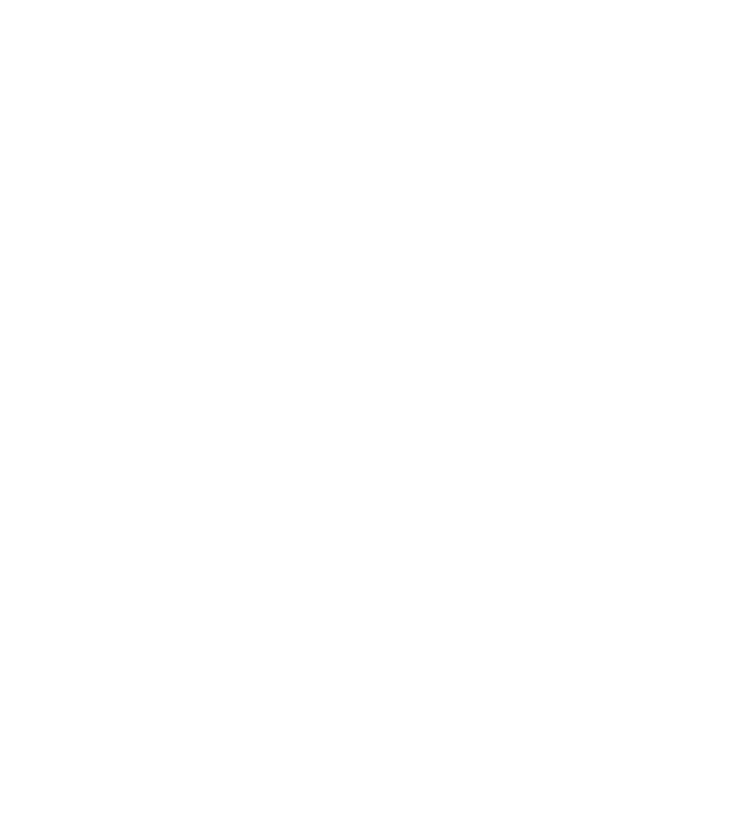
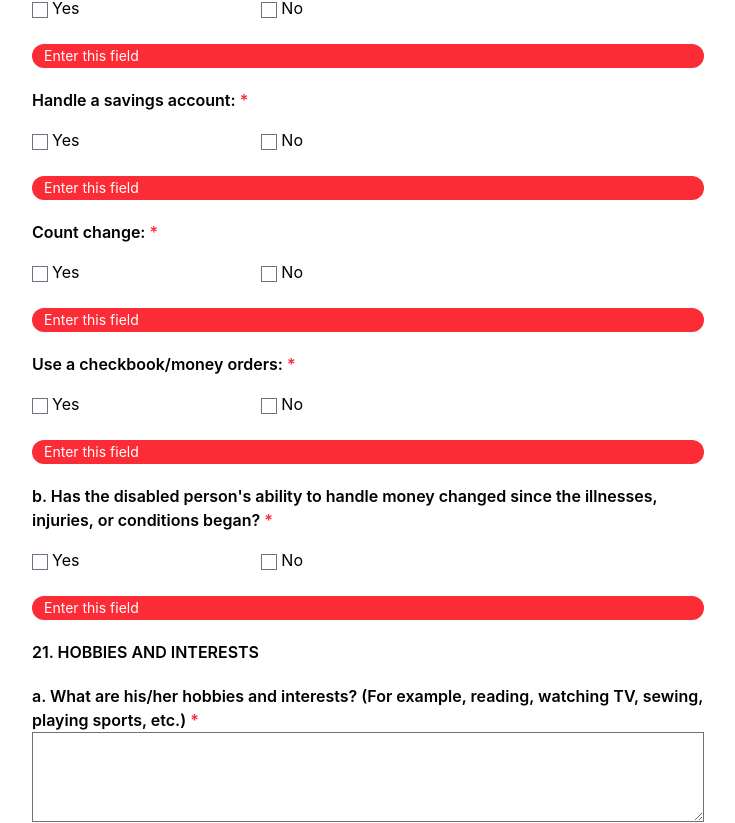
Before and after one commit to nabeelimtiaz667/ssa-3380-updated, a React (Vite) app: page / in a window 1280 px wide. Shown: the part 3920-4743 px from the top of the page, without its empty margins (272-1007 px from the left). Before the commit the page ends 3748 px from the top, so only its background shows below. Built offline with nearby package versions, Linux system fonts and the light colour scheme.

Commit message:
7 sections completed

```diff
--- a/src/shared/Inputs.jsx
+++ b/src/shared/Inputs.jsx
@@ -100,6 +100,7 @@
   checkboxObject,
   labelText = "",
   name = "",
+  gridCols = 3,
 }) => {
   const [selected, setSelected] = useState([]);
   const [otherText, setOtherText] = useState("");
@@ -137,7 +138,7 @@
       <FormLabel id={`label_for_${name}`}>
         {labelText} {required && <Required />}
       </FormLabel>
-      <div className="checkbox-group grid grid-cols-3 gap-4">
+      <div className={`checkbox-group grid grid-cols-${gridCols} gap-4`}>
         {checkOptions.map((option) => (
           <label key={option} style={{ display: "block" }}>
             <input
--- a/src/views/WorkingForm.jsx
+++ b/src/views/WorkingForm.jsx
@@ -62,6 +62,19 @@
   const [goOutAloneNo, setGoOutAloneNo] = useState("");
   const [disableDriving, setDisableDriving] = useState([]);
   const [disableDrivingNo, setDisableDrivingNo] = useState("");
+  const [disableShopping, setDisableShopping] = useState([]);
+  const [disableDoShopping, setDisableDoShopping] = useState(null);
+  const [whatShops, setWhatShops] = useState("");
+  const [howLongShop, setHowLongShop] = useState("");
+  const [payBills, setPayBills] = useState([]);
+  const [savingAccounts, setsavingAccounts] = useState([]);
+  const [countChange, setcountChange] = useState([]);
+  const [useCheckbook, setuseCheckbook] = useState([]);
+  const [no_money, setNoMoney] = useState("");
+  const [handleMoney, setHandleMoney] = useState([]);
+  const [handleMoneyYes, setHandleMoneyYes] = useState("");
+  const [hobbies, setHobbies] = useState("");
+  const [wellhobbies, setWellHobbies] = useState("");
 
   const jotformObject = {
     q190_1Name: disableName,
@@ -119,6 +132,18 @@
     q409_ifno: goOutAloneNo,
     q408_dDoes: disableDriving,
     q410_ifYou410: disableDrivingNo,
+    q486_doesThe: disableShopping,
+    q412_aIf: disableDoShopping,
+    q413_bDescribe: whatShops,
+    q414_cHow: howLongShop,
+    q416_payBills: payBills,
+    q417_handleA: savingAccounts,
+    q418_countChange: countChange,
+    q419_useA: useCheckbook,
+    q421_explainAll: no_money,
+    q420_useA420: handleMoney,
+    q422_ifyes422: handleMoneyYes,
+    q425_aWhat: hobbies,
   };
 
   // If checkbox yes with textbox has no, then remove the answers of yes textbox
@@ -195,6 +220,18 @@
       setDisableDrivingNo("");
     }
   }, [doesGoOutside]);
+  useEffect(() => {
+    if (disableShopping.includes("No")) {
+      setDisableDoShopping(null);
+      setWhatShops("");
+      setHowLongShop("");
+    }
+  }, [disableShopping]);
+  useEffect(() => {
+    if (handleMoney.includes("No")) {
+      setHandleMoneyYes("");
+    }
+  }, [handleMoney]);
 
   // If checkbox no with textbox has yes, then remove the answers of no textbox
   useEffect(() => {
@@ -218,6 +255,19 @@
       setDisableDrivingNo("");
     }
   }, [disableDriving]);
+
+  useEffect(() => {
+    const everyYes = [
+      ...payBills,
+      ...savingAccounts,
+      ...countChange,
+      ...useCheckbook,
+    ];
+    // Check if every item is yes
+    if (everyYes.every((item) => item === "Yes")) {
+      setNoMoney("");
+    }
+  }, [payBills, savingAccounts, countChange, useCheckbook]);
 
   const convertObject = () => {
     const data = FlattenData(jotformObject);
@@ -765,6 +815,128 @@
         </>
       )}
 
+      <FormLabel id="house_and_work">19. SHOPPING</FormLabel>
+
+      <YesNoCheckbox
+        checkboxObject={setDisableShopping}
+        labelText="Does the disabled person do shopping?"
+        required
+        name="disable_shopping"
+      />
+      {disableShopping.includes("Yes") && (
+        <>
+          <CheckboxGroup
+            checkboxObject={setDisableDoShopping}
+            options={["In stores", "By phone", "By mail", "By computer"]}
+            labelText="a. If the disabled person does any shopping, does he/she shop: (Check all that apply.)"
+            name="disable_do_shopping"
+            required
+          />
+          <Textbox
+            id="what_shops"
+            name="what_shops"
+            state={whatShops}
+            setState={setWhatShops}
+            labelText="b. Describe what he/she shops for."
+            textarea
+            limit={200}
+            rows={2}
+            required
+          />
+          <Textbox
+            id="how_long_shop"
+            name="how_long_shop"
+            state={howLongShop}
+            setState={setHowLongShop}
+            labelText="c. How often does he/she shop and how long does it take?"
+            textarea
+            limit={300}
+            rows={3}
+            required
+          />
+        </>
+      )}
+
+      <FormLabel id="money_questions">20. MONEY</FormLabel>
+      <FormLabel id="able_money">a. Is he/she able to:</FormLabel>
+
+      <YesNoCheckbox
+        checkboxObject={setPayBills}
+        labelText="Pay bills:"
+        name="pay_bills"
+        required
+      />
+      <YesNoCheckbox
+        checkboxObject={setsavingAccounts}
+        labelText="Handle a savings account:"
+        name="saving_account"
+        required
+      />
+      <YesNoCheckbox
+        checkboxObject={setcountChange}
+        labelText="Count change:"
+        name="count_change"
+        required
+      />
+      <YesNoCheckbox
+        checkboxObject={setuseCheckbook}
+        labelText="Use a checkbook/money orders:"
+        name="checkbook"
+        required
+      />
+
+      {[
+        ...payBills,
+        ...savingAccounts,
+        ...countChange,
+        ...useCheckbook,
+      ].includes("No") && (
+        <Textbox
+          id="money_questions_no"
+          name="money_questions_no"
+          state={no_money}
+          setState={setNoMoney}
+          labelText='Explain all "NO" answers.'
+          textarea
+          limit={200}
+          rows={2}
+          required
+        />
+      )}
+
+      <YesNoCheckbox
+        checkboxObject={setHandleMoney}
+        labelText="b. Has the disabled person's ability to handle money changed since the illnesses, injuries, or conditions began?"
+        name="handle_money"
+        textBoxOnYes={
+          <Textbox
+            state={handleMoneyYes}
+            setState={setHandleMoneyYes}
+            id="handle_money_yes"
+            name="handle_money_yes"
+            labelText='If "YES," explain how the ability to handle money has changed'
+            textarea
+            limit={300}
+            rows={3}
+            required
+          />
+        }
+        required
+      />
+
+      <FormLabel id="hobbies_interests">21. HOBBIES AND INTERESTS</FormLabel>
+      <Textbox
+        id="hobbies"
+        name="hobbies"
+        state={hobbies}
+        setState={setHobbies}
+        labelText="a. What are his/her hobbies and interests? (For example, reading, watching TV, sewing, playing sports, etc.)"
+        textarea
+        limit={300}
+        rows={3}
+        required
+      />
+
       <div className="flex flex-row justify-evenly">
         <button
           className="jotform-submit"
```
